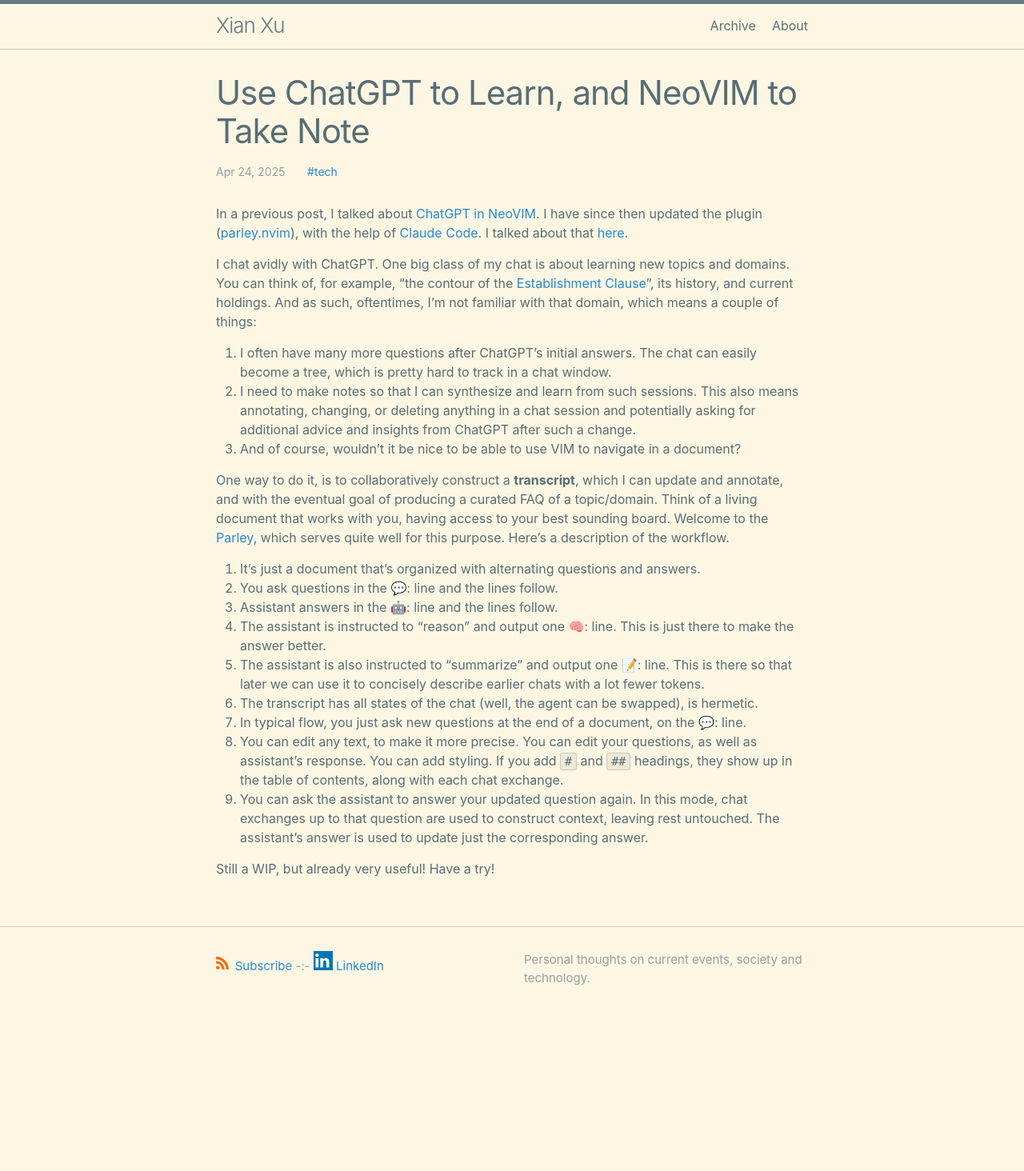
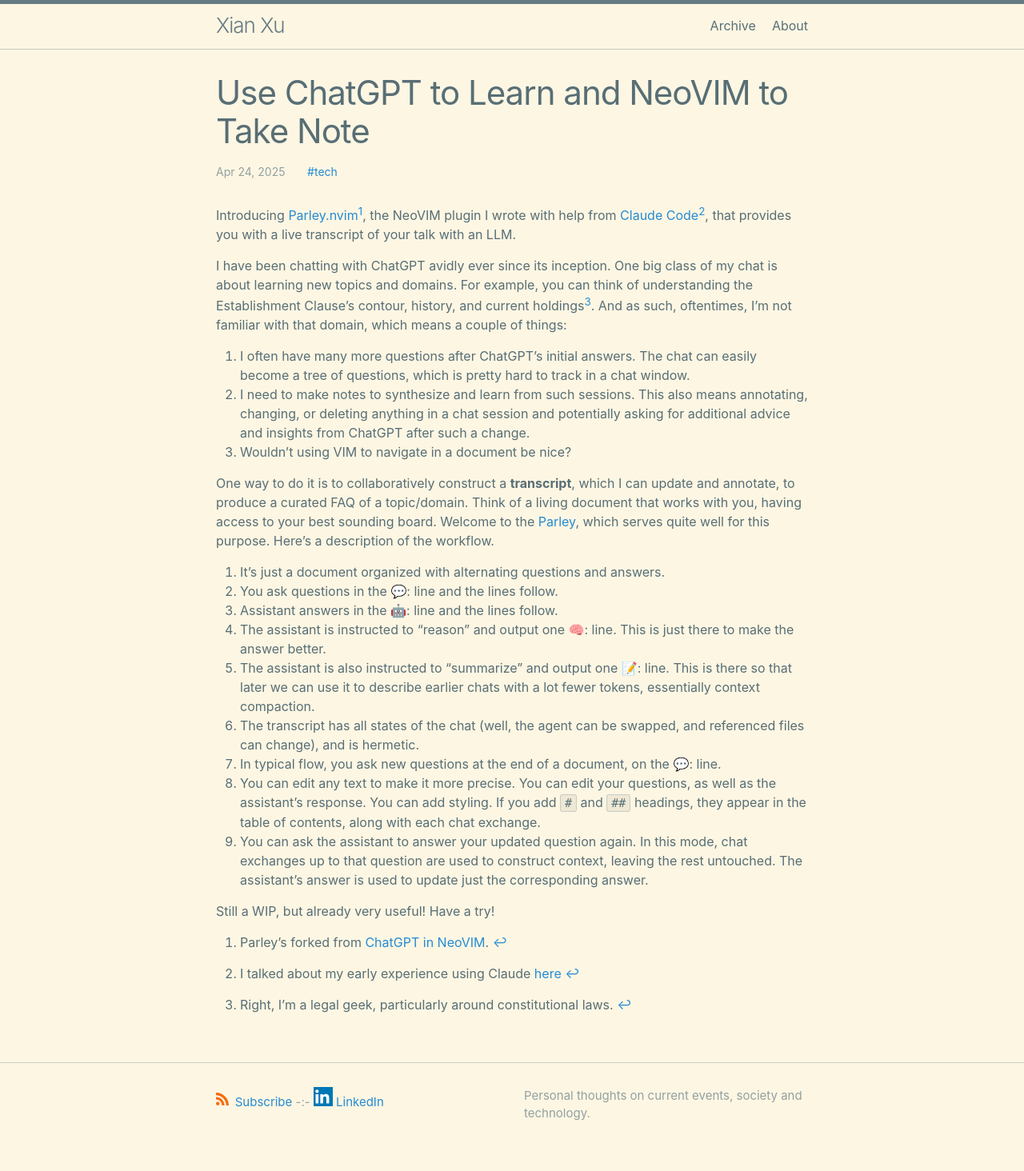
Before and after one commit to xianxu/xianxu.github.io, a Jekyll site: the page built from _posts/2025-04-24-chatgpt-in-neovim-collab.markdown, in a window 1280 px wide. Shown: the whole page at 80% size. Built offline with Jekyll 4.4.1, drawn with Linux system fonts in a browser that asks for light colours; comment, search, counter and statistics services are not loaded; before the commit the page ends 1294 px from its top, so only the background shows below that.

Commit message:
Sync latest _posts from private repo

```diff
--- a/_posts/2025-03-12-claude-code.markdown
+++ b/_posts/2025-03-12-claude-code.markdown
@@ -9,7 +9,7 @@
 
 I'm able to accomplish this as a guy who hasn't coded in `lua` at all (well, I lied, I did code some World of Warcraft fishing bot 20 years ago…) and hasn't coded in 5 years in whatever language, as my focus shifted to management. I think this clearly demonstrates the power of AI, not `AGI`, not the ability to replace mid-level engineers fully, but rather as a **powerful yet imprecise statistical machine** that makes knowledge workers much more efficient and effective. This is the new paradigm of "programming", how to leverage such imprecise computational devices. I can't help but feel excited that startups equipped with those tools will be even more effective competing with behemoths!
 
-On the con side, well, it doesn't generate full error-free code, and sometimes gets stuck in a mode to make things more complex. For example, in one instance, when I asked it to fix some nil issue, it just started checking for nil, instead of taking a step back, inspecting the wider context to understand why the nil's there to begin with. I needed to guide it through, providing more context and eventually fixing the issue. Compared to a real human developer, a human would ask more questions, less readily jumping into coding things up. Human are still much better at detecting imprecise instructions from other humans, requesting clarification and additional information. With those caveats in mind, Claude Code is a competent tool everyone should leverage!
+On the con side, well, it doesn't generate full error-free code, and sometimes gets stuck in a mode to make things more complex. For example, in one instance, when I asked it to fix some nil issue, it just started checking for nil, instead of taking a step back, inspecting the wider context to understand why the nils are there to begin with. I needed to guide it through, providing more context and eventually fixing the issue. Compared to a real human developer, a human would ask more questions, less readily jumping into coding things up. Humans are still much better at detecting imprecise instructions from other humans, requesting clarification, and additional information. With those caveats in mind, Claude Code is a competent tool everyone should leverage!
 
 PS, code is [here](https://github.com/Robitx/gp.nvim/compare/main...xianxu:gp.nvim:feature?expand=1). It's more just for my own use as explained [here](https://xianxu.github.io/2025/04/24/chatgpt-in-neovim-collab.html).
 PPS, yes, it does cost an arm and a leg.
--- a/_posts/2025-04-24-chatgpt-in-neovim-collab.markdown
+++ b/_posts/2025-04-24-chatgpt-in-neovim-collab.markdown
@@ -1,29 +1,32 @@
 ---
 layout: post
-title:  "Use ChatGPT to Learn, and NeoVIM to Take Note"
+title:  "Use ChatGPT to Learn and NeoVIM to Take Note"
 date:   2025-04-24
 tags: tech
 comments: true
 ---
+Introducing [Parley.nvim](https://github.com/xianxu/parley.nvim)[^disclaimer], the NeoVIM plugin I wrote with help from [Claude Code](https://docs.anthropic.com/en/docs/agents-and-tools/claude-code/overview)[^claude], that provides you with a live transcript of your talk with an LLM.
 
-In a previous post, I talked about [ChatGPT in NeoVIM](https://xianxu.github.io/2025/04/18/chatgpt-in-neovim.html). I have since then updated the plugin ([parley.nvim](https://github.com/xianxu/parley.nvim)), with the help of [Claude Code](https://docs.anthropic.com/en/docs/agents-and-tools/claude-code/overview). I talked about that [here](https://xianxu.github.io/2025/04/24/claude-code.html).
+I have been chatting with ChatGPT avidly ever since its inception. One big class of my chat is about learning new topics and domains. For example, you can think of understanding the Establishment Clause's contour, history, and current holdings[^legal_geek]. And as such, oftentimes, I'm not familiar with that domain, which means a couple of things:
 
-I chat avidly with ChatGPT. One big class of my chat is about learning new topics and domains. You can think of, for example, "the contour of the [Establishment Clause](https://en.wikipedia.org/wiki/Establishment_Clause)", its history, and current holdings. And as such, oftentimes, I'm not familiar with that domain, which means a couple of things:
+1. I often have many more questions after ChatGPT's initial answers. The chat can easily become a tree of questions, which is pretty hard to track in a chat window.
+2. I need to make notes to synthesize and learn from such sessions. This also means annotating, changing, or deleting anything in a chat session and potentially asking for additional advice and insights from ChatGPT after such a change.
+3. Wouldn't using VIM to navigate in a document be nice?
 
-1. I often have many more questions after ChatGPT's initial answers. The chat can easily become a tree, which is pretty hard to track in a chat window.
-2. I need to make notes so that I can synthesize and learn from such sessions. This also means annotating, changing, or deleting anything in a chat session and potentially asking for additional advice and insights from ChatGPT after such a change.
-3. And of course, wouldn't it be nice to be able to use VIM to navigate in a document?
+One way to do it is to collaboratively construct a **transcript**, which I can update and annotate, to produce a curated FAQ of a topic/domain. Think of a living document that works with you, having access to your best sounding board. Welcome to the [Parley](https://github.com/xianxu/parley.nvim), which serves quite well for this purpose. Here's a description of the workflow.
 
-One way to do it,  is to collaboratively construct a **transcript**, which I can update and annotate, and with the eventual goal of producing a curated FAQ of a topic/domain. Think of a living document that works with you, having access to your best sounding board. Welcome to the [Parley](https://github.com/xianxu/parley.nvim), which serves quite well for this purpose. Here's a description of the workflow.
-
-1. It's just a document that's organized with alternating questions and answers.
+1. It's just a document organized with alternating questions and answers.
 2. You ask questions in the 💬: line and the lines follow.
 3. Assistant answers in the 🤖: line and the lines follow.
 4. The assistant is instructed to "reason" and output one 🧠: line. This is just there to make the answer better.
-5. The assistant is also instructed to "summarize" and output one 📝: line. This is there so that later we can use it to concisely describe earlier chats with a lot fewer tokens.
-6. The transcript has all states of the chat (well, the agent can be swapped), is hermetic.
-7. In typical flow, you just ask new questions at the end of a document, on the 💬: line.
-8. You can edit any text, to make it more precise. You can edit your questions, as well as assistant's response. You can add styling. If you add `#` and `##` headings, they show up in the table of contents, along with each chat exchange.
-10. You can ask the assistant to answer your updated question again. In this mode, chat exchanges up to that question are used to construct context, leaving rest untouched. The assistant's answer is used to update just the corresponding answer.
+5. The assistant is also instructed to "summarize" and output one 📝: line. This is there so that later we can use it to describe earlier chats with a lot fewer tokens, essentially context compaction.
+6. The transcript has all states of the chat (well, the agent can be swapped, and referenced files can change), and is hermetic.
+7. In typical flow, you ask new questions at the end of a document, on the 💬: line.
+8. You can edit any text to make it more precise. You can edit your questions, as well as the assistant's response. You can add styling. If you add `#` and `##` headings, they appear in the table of contents, along with each chat exchange.
+10. You can ask the assistant to answer your updated question again. In this mode, chat exchanges up to that question are used to construct context, leaving the rest untouched. The assistant's answer is used to update just the corresponding answer.
 
 Still a WIP, but already very useful! Have a try!
+
+[^disclaimer]: Parley's forked from [ChatGPT in NeoVIM](https://xianxu.github.io/2025/04/18/chatgpt-in-neovim.html).
+[^claude]: I talked about my early experience using Claude [here](https://xianxu.github.io/2025/04/24/claude-code.html)
+[^legal_geek]: Right, I'm a legal geek, particularly around constitutional laws.
```
